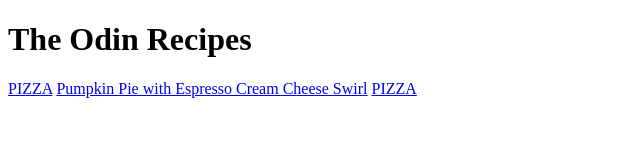
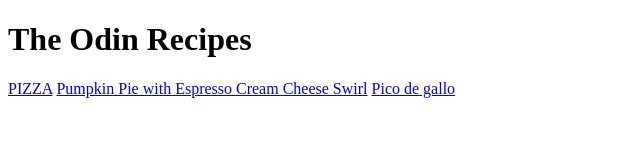
Before and after one commit to leorising/odin-recipes, a plain HTML site: page index.html in a window 1280 px wide. Shown: the full height of the page, 0-640 px from the left. Drawn offline with Linux system fonts and the light colour scheme.

Commit message:
Fix typo in index.html

```diff
--- a/index.html
+++ b/index.html
@@ -10,6 +10,6 @@
     <h1>The Odin Recipes</h1>
     <a href="recipes/pizza.html">PIZZA</a>
     <a href="recipes/pumpkinpie.html">Pumpkin Pie with Espresso Cream Cheese Swirl</a>
-    <a href="recipes/pizza.html">PIZZA</a>
+    <a href="recipes/picodegallo.html">Pico de gallo</a>
 </body>
 </html>
```
